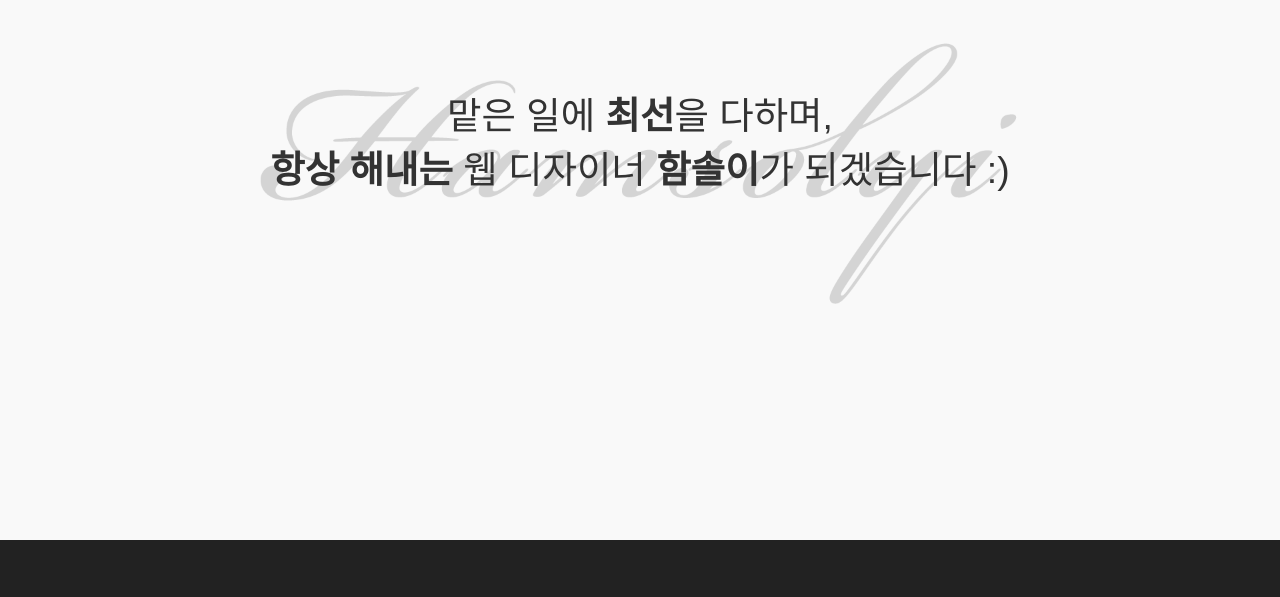
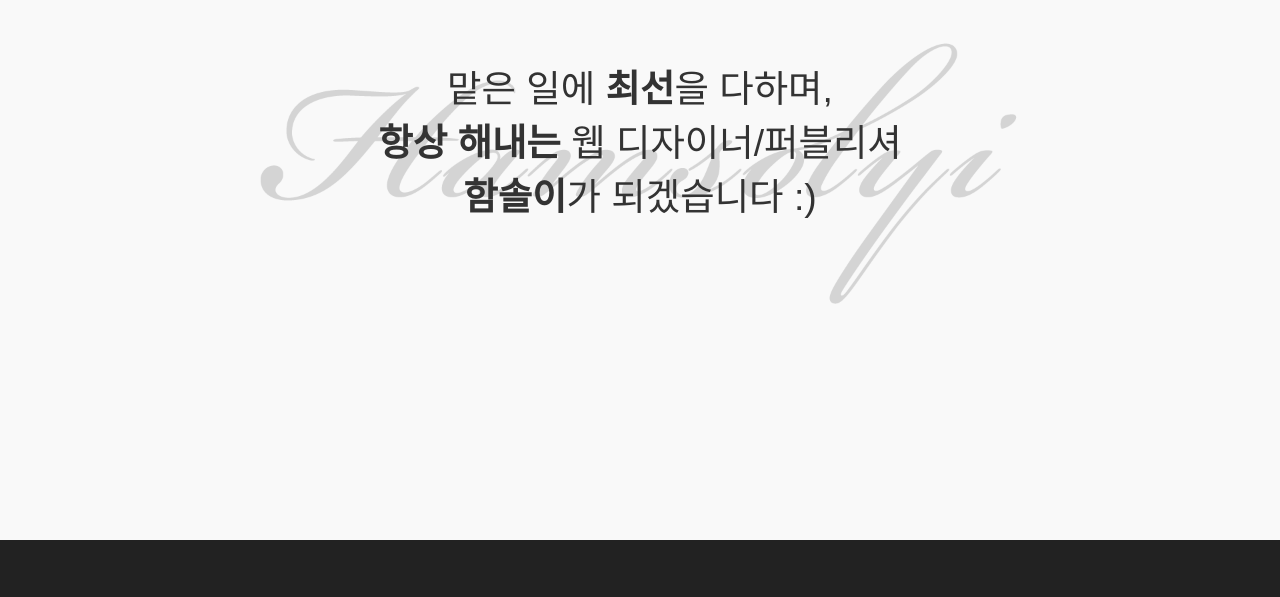
Before and after one commit to hsei0510/portfolio_by_hamsolyi_3_3, a plain HTML site: page index.html in a window 1280 px wide. Shown: the part 4052-4649 px from the top of the page. Drawn offline with Linux system fonts and the light colour scheme.

Commit message:
Add files via upload

```diff
--- a/index.html
+++ b/index.html
@@ -327,7 +327,7 @@
           <div class="column">
             <div class="inner none-type">
               <div class="type headline">
-                <h3 class="text"> 맡은 일에 <strong>최선</strong>을 다하며, <br><strong>항상 해내는</strong> 웹 디자이너 <strong>함솔이</strong>가 되겠습니다 :)</h3>
+                <h3 class="text"> 맡은 일에 <strong>최선</strong>을 다하며, <br><strong>항상 해내는</strong> 웹 디자이너/퍼블리셔 <br><strong>함솔이</strong>가 되겠습니다 :)</h3>
               </div>
             </div>
           </div>
```
